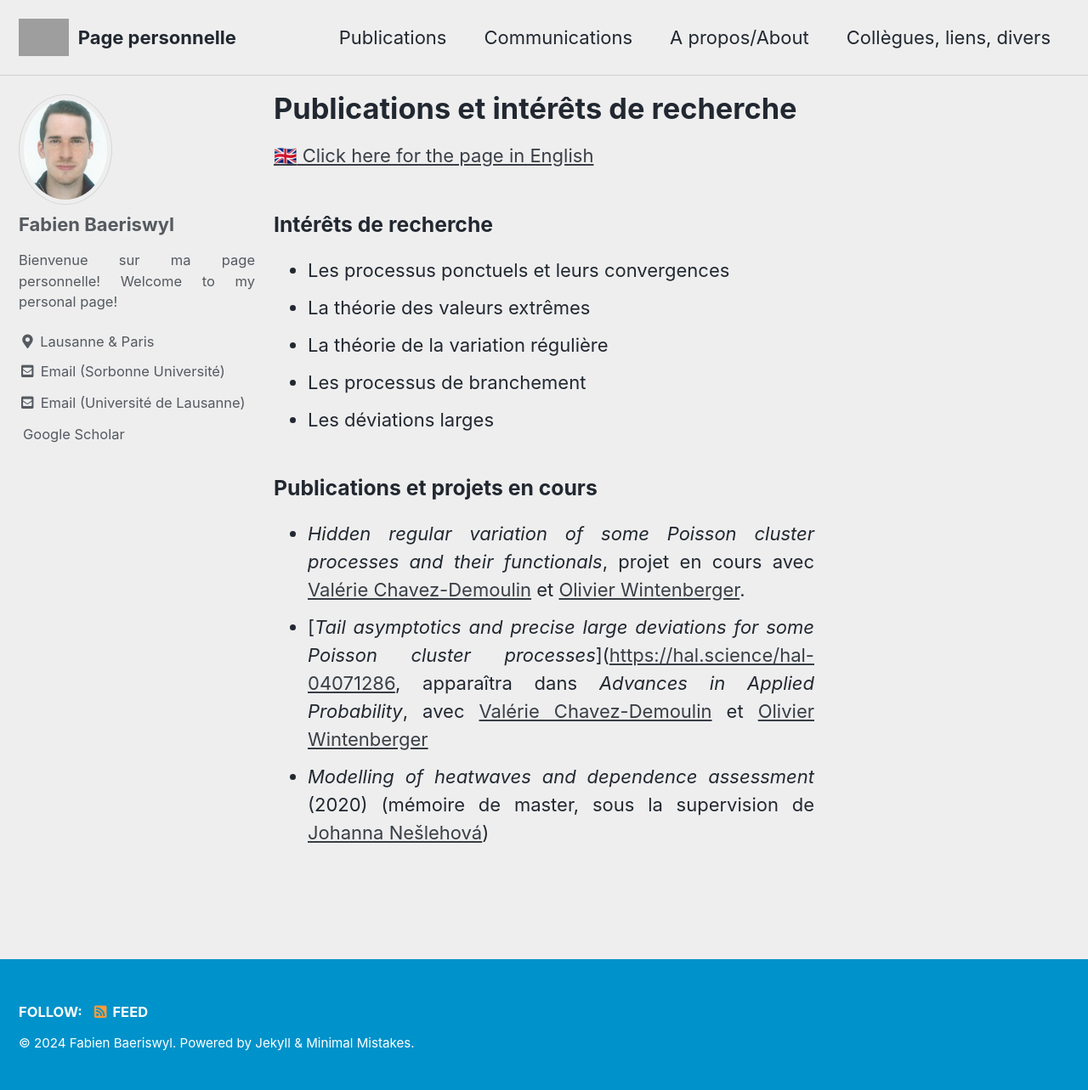
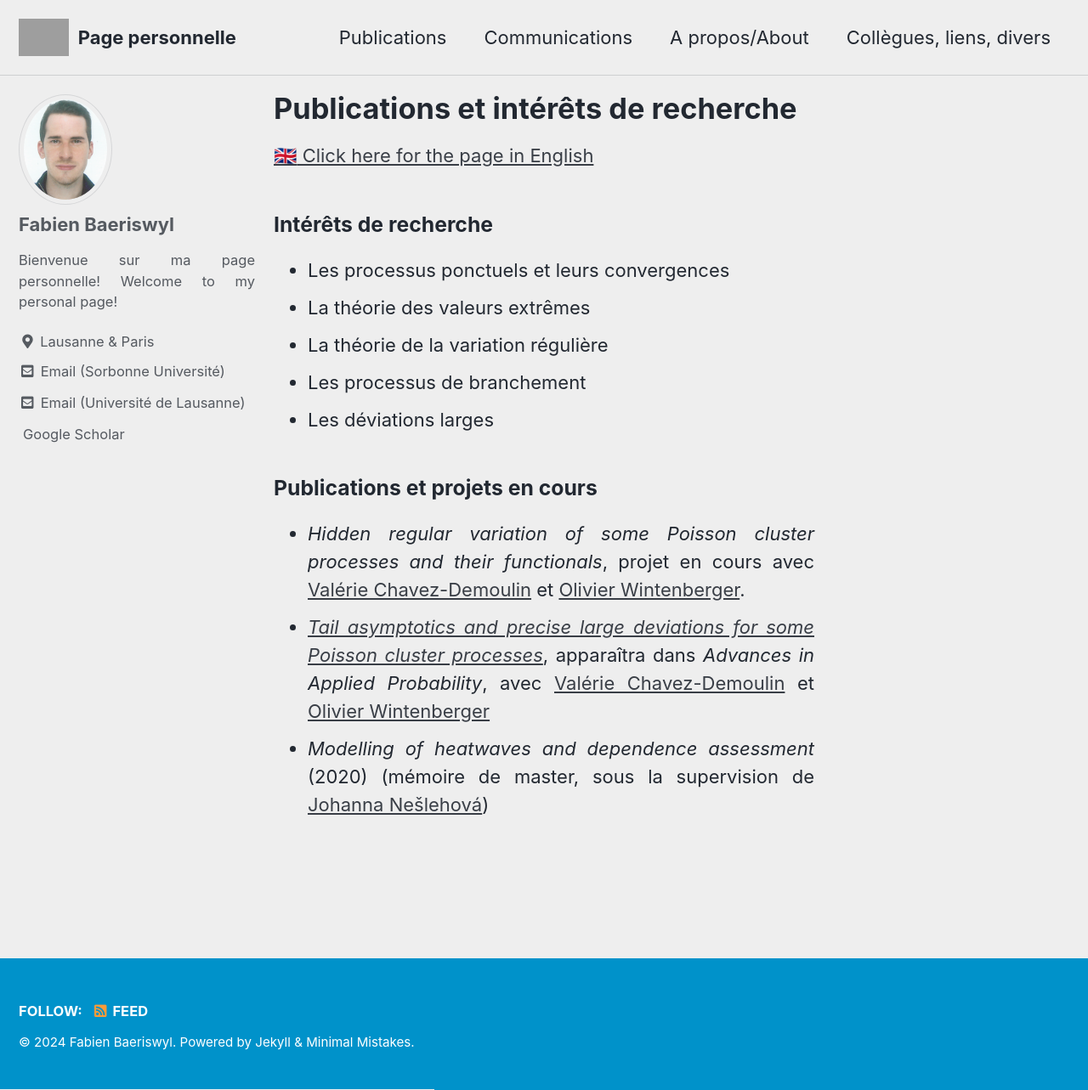
Before and after one commit to hplaninic/hrvoje.planinic.github.io, a Jekyll site: the page built from _pages/publi.md, in a window 1280 px wide and 1283 px high. Shown: the whole window at 85% size. Built offline with Jekyll 4.4.1, drawn with Linux system fonts in a browser that asks for light colours; cached includes are drawn as plain includes; emoji names are drawn with the system emoji font; a style sheet for code colours, icons or effects is not loaded; some of the changed lines change nothing that is shown; grey boxes are pictures that could not be loaded.

Commit message:
Update publi.md

```diff
--- a/_pages/publi.md
+++ b/_pages/publi.md
@@ -19,5 +19,5 @@ author_profile: true
 ### Publications et projets en cours
 
 - _Hidden regular variation of some Poisson cluster processes and their functionals_, projet en cours avec [Valérie Chavez-Demoulin](https://applicationspub.unil.ch/interpub/noauth/php/Un/UnPers.php?PerNum=1081431&LanCode=37) et [Olivier Wintenberger](http://wintenberger.fr).
-- [_Tail asymptotics and precise large deviations for some Poisson cluster processes_]([https://hal.science/hal-04071286](https://www.cambridge.org/core/journals/advances-in-applied-probability/article/abs/tail-asymptotics-and-precise-large-deviations-for-some-poisson-cluster-processes/C31A3129AAA4179A4C8E995E20AE39AF), apparaîtra dans _Advances in Applied Probability_, avec [Valérie Chavez-Demoulin](https://applicationspub.unil.ch/interpub/noauth/php/Un/UnPers.php?PerNum=1081431&LanCode=37) et [Olivier Wintenberger](http://wintenberger.fr)
+- [_Tail asymptotics and precise large deviations for some Poisson cluster processes_](https://www.cambridge.org/core/journals/advances-in-applied-probability/article/abs/tail-asymptotics-and-precise-large-deviations-for-some-poisson-cluster-processes/C31A3129AAA4179A4C8E995E20AE39AF), apparaîtra dans _Advances in Applied Probability_, avec [Valérie Chavez-Demoulin](https://applicationspub.unil.ch/interpub/noauth/php/Un/UnPers.php?PerNum=1081431&LanCode=37) et [Olivier Wintenberger](http://wintenberger.fr)
 - _Modelling of heatwaves and dependence assessment_ (2020) (mémoire de master, sous la supervision de [Johanna Nešlehová](https://www.math.mcgill.ca/neslehova/))
```
